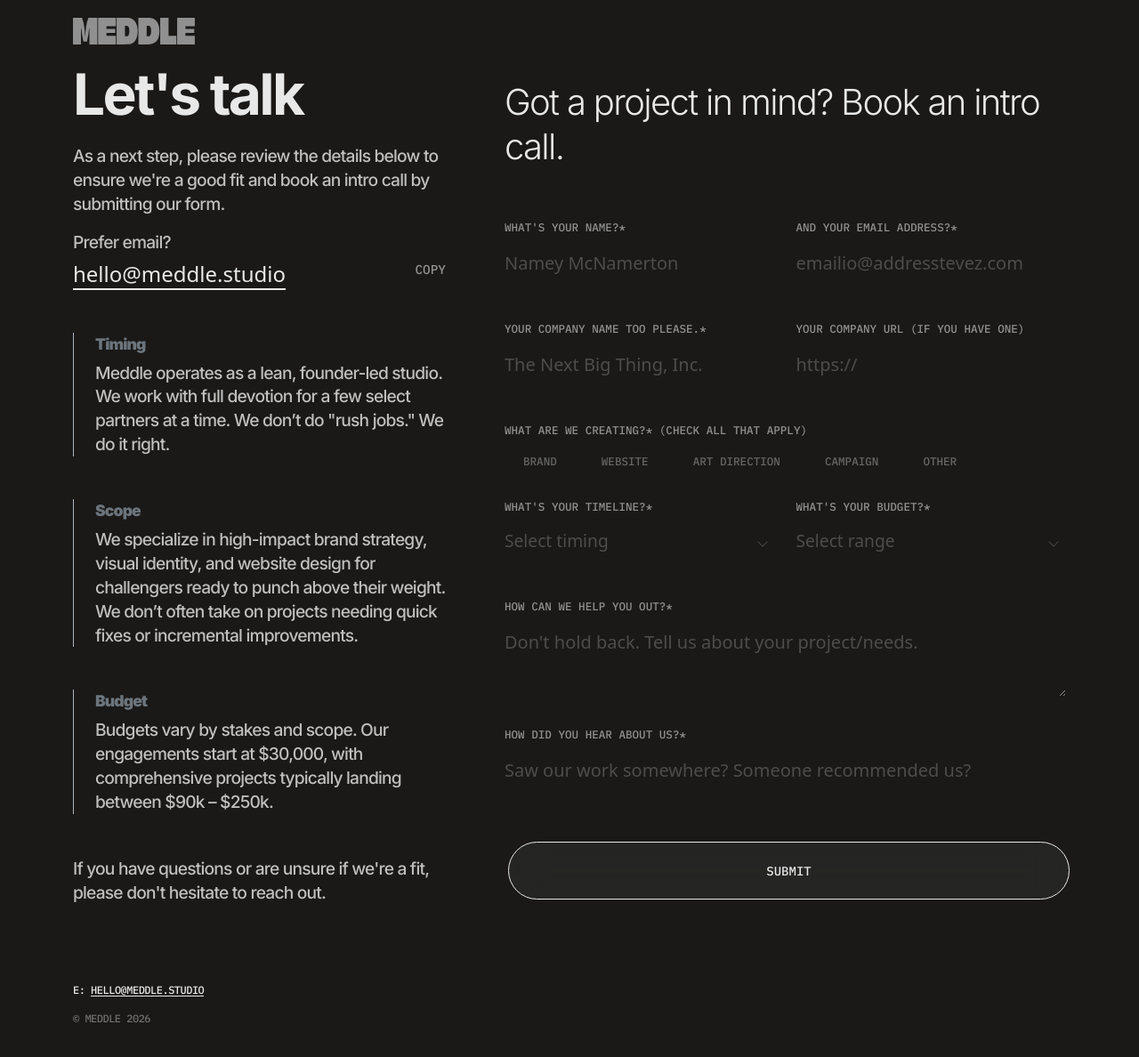
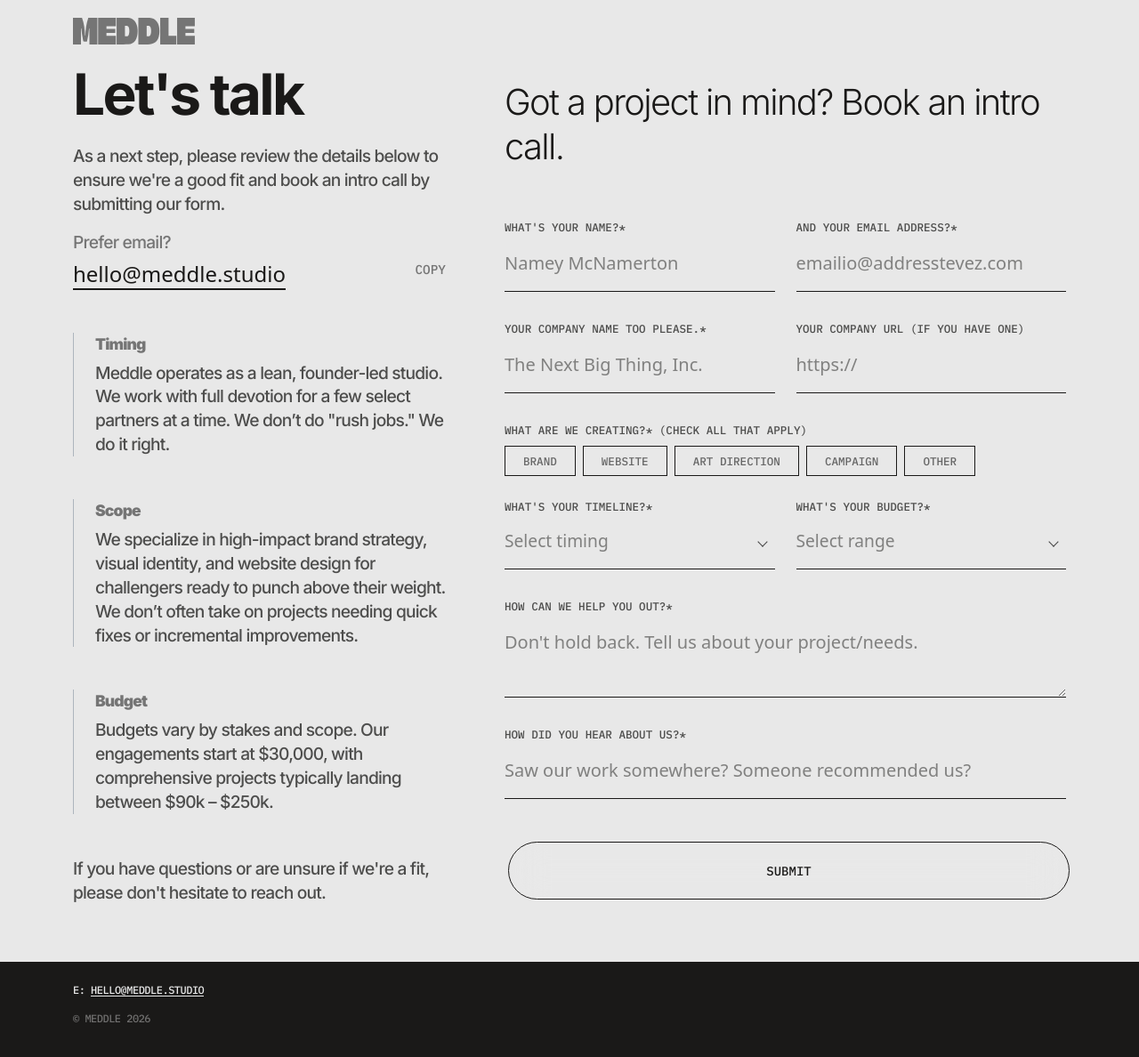
Before and after one commit to meddle-studio/meddle-site, a Jekyll site: the page built from contact.html, in a window 1280 px wide and 1218 px high. Shown: the top 1188 px of the window at 89% size. Built offline with Jekyll 4.4.1, drawn with Linux system fonts in a browser that asks for light colours; nearby versions of some CDN libraries.

Commit message:
White bg to light grey and light-theme form styling

```diff
--- a/_includes/footer.html
+++ b/_includes/footer.html
@@ -6,7 +6,7 @@
 <footer id="footer" class="-bg-black pt-4 pb-5 text-uppercase">
 	<div class="container">
 		<ul class="social-links hoverable-content list-horizontal p-0">
-      <li class="-font-secondary list-inline">
+      <li class="-font-secondary -white list-inline">
         {% comment %}<a href="{{ site.instagram }}" target="_blank">
           <i class="d-inline-block icon-external-link">
             <svg xmlns="http://www.w3.org/2000/svg" fill="none" viewBox="0 0 24 24"><path fill="currentColor" d="M24 20.414v1.103h-2.207V3.587L1.38 24 0 22.345 20.138 2.207H2.207V0H24v20.414Z"></path></svg>
@@ -17,7 +17,7 @@
       </li>
     </ul>
     <div class="footer-bottom">
-      <p class="footer-legal -font-secondary">&copy; Meddle 2026</p>
+      <p class="footer-legal -font-secondary">&copy; Meddle {{"now" | date: "%Y"}}</p>
       <div class="footer-info">
         <ul class="legalLinks">
         	{%- for item in footer-menu -%}
--- a/assets/css/site.scss
+++ b/assets/css/site.scss
@@ -7,7 +7,8 @@ $blue:    #4160ff;
 $link:    #4160ff;
 $purple:  #af69f4;
 $red:     red;
-$grey:    #909090;
+$lt-grey: #f0f0f0;
+$grey:    #757575;
 $highlight:rgba($purple,.4);
 $font: 'Inter', 'Helvetica Neue', Helvetica, Arial, sans-serif;
 $font-secondary: 'IBM Plex Mono';
@@ -19,7 +20,8 @@ $font-tertiary: 'Libre Baskerville';
 	--font-tertiary: "Libre Baskerville";
 	--white: #e8e8e8;
 	--white-transparent: rgba(255, 254, 244, 0);
-	--grey: #909090;
+	--lt-grey: #d0d0d0;
+	--grey: #757575;
 	--grey-transparent: hsla(0, 0%, 56%, 0);
 	--black: #1a1918;
 	--black-transparent: transparent;
@@ -68,15 +70,17 @@ $font-tertiary: 'Libre Baskerville';
 .-purple     {color: var(--purple) !important;}
 .-white      {color:var(--white) !important;}
 .-text       {color: rgba($black,.75) !important;}
-.-drkText    {color: rgba(255,255,255,.8) !important;}
+.-drkText    {color: rgba($white,.8) !important;}
 .-ltText     {color: rgba($grey, 1) !important;}
 .-muted      {color: rgba($grey, 0.5);}
+.-lt-grey       {color: var(--lt-grey) !important;}
 .-grey       {color: var(--grey) !important;}
 
 .-bg-black   {background-color: var(--black) !important;}
 .-bg-white   {background-color: var(--white) !important;color:var(--black);}
 .-bg-green   {background-color: var(--green) !important;}
 .-bg-purple  {background-color: var(--purple)!important;}
+.-bg-lt-grey    {background-color: var(--lt-grey) !important;color:var(--black);}
 .-bg-grey    {background-color: var(--grey)  !important;}
 .-font       {font-family: $font !important;}
 .-font-secondary, .-mono {font-family: $font-secondary !important;}
@@ -626,7 +630,8 @@ section.svh-100 {
   .nav-link {font-size: 16px;}
 }
 .page-contact {
-  background-color: $black;
+  background-color: $lt-grey;
+  color: $black;
   .sticky-lg-top {margin-top: 2rem;}
   #logo-xl {
     z-index: 9999;
@@ -641,6 +646,7 @@ section.svh-100 {
     transition-duration: .15s;
     &:hover {fill: $white;}
   }
+  .theme-light #logo-xl:hover {fill: $black;}
   .-drkText {color: rgba($white, .8) !important;}
   #form {position: relative; z-index:1;}
   @media screen and (min-width: 992px) {
@@ -651,7 +657,7 @@ section.svh-100 {
 .meddle-input {
   background-color: transparent !important;
   border: none !important;
-  border-bottom: 1px solid $black !important;
+  border-bottom: 1px solid $white !important;
   border-radius: 0 !important;
   color: $white !important;
   padding: 1rem 0 !important;
@@ -762,6 +768,54 @@ input[type="checkbox"]:checked + .project-chip { border-color: $white; color: $w
   transition-duration: .15s;
   &:hover {color: $white !important;}
 }
+.theme-light, .-bg-lt-grey, .-bg-white {
+  .meddle-input {
+    border-bottom: 1px solid $black !important;
+    color: $black !important;
+  }
+  .meddle-input:focus { border-bottom-color: $black !important;}
+  .meddle-input::placeholder { color: rgba($black,0.5); }
+  label { color: rgba($black,.75);}
+  .meddle-select-wrapper { position: relative; border-bottom: 1px solid $black; }
+  .meddle-select-trigger {
+    color: rgba($black, .5);
+    &.value {
+      color: $black;
+    }
+  }
+  .meddle-select-trigger::after {
+    border-right: 1px solid #444;
+    border-bottom: 1px solid #444;
+  }
+  .meddle-select-wrapper.open .meddle-select-trigger::after {border-color: $black;}
+  .meddle-options {
+      background: $white;
+      border: 1px solid $white;
+      box-shadow: 0 10px 15px rgba($black, .1);
+  }
+  .meddle-option {color: rgba($black, 0.67);}
+  .meddle-option:hover { background: rgba($lt-grey,.8); color: $black; }
+
+  .project-chip {
+    border: 1px solid $black;
+    color: #666;
+  }
+  input[type="checkbox"]:checked + .project-chip { border-color: $black; color: $white; background: $black; }
+  .btn-meddle {
+      background-color: transparent;
+      color: $black;
+      border: 1.5px solid $black;
+  }
+  .btn-meddle:hover {
+      background-color: rgba($black, .8);
+      border-color: rgba($black, 0);
+  }
+  .btn-meddle:disabled { background-color: #333; color: #666; border-color:#333; }
+  .-textButton {
+    background: transparent;
+    &:hover {color: $black !important;}
+  }
+}
 /* Form Styling END */
 
 /* START Sprint Page */
@@ -821,6 +875,10 @@ ul.no-good li::before {
   font-size: 1.75em;
 }
 .page-sprint {
+  #logo-xl {
+    * {fill: $lt-grey}
+    &:hover * {fill:white;}
+  }
   header {
     h1, .h1 {
       letter-spacing: -0.03em;
--- a/contact.html
+++ b/contact.html
@@ -1,6 +1,7 @@
 ---
 theme: dark
 layout: default
+theme: light
 classes: page-contact
 date: 2026-01-28
 title: "Contact Meddle: A brand and design studio for industry challengers"
@@ -16,7 +17,7 @@ permalink: /contact/
         <source src="/assets/images/mid-mobile-sm.mp4" type="video/mp4" media="(orientation: portrait)">
     </video>
 
-    <h1 class="position-sticky sticky-top w-100 p-3 -white mix-blend-difference">
+    <h1 class="position-sticky sticky-top w-100 p-3 -black mix-blend-difference">
         <svg id="logo-xl" xmlns="http://www.w3.org/2000/svg" viewBox="0 0 1990 436" preserveAspectRatio="xMidYMin meet" fill="currentColor" class="w-100 h-100 justify-between m-0 p-0 leading-none" role="img">
           <title>MEDDLE</title>
           <path d="M147.5,0c34.73,70.09,45.36,150.4,50.08,228.02h4.43c3.98-77.97,16.19-156.88,48.99-228.02h148v340h-130l-.99-205.01h-5.01c-5.87,56.67-17.33,112.94-33.88,167.41l-1.57.67c-7.01-.99-54.95,1.48-57.06-1.05-1.44-1.73-6.15-19.98-7.2-23.8-12.9-46.64-20.93-95.18-26.28-143.22h-6.01v205.01H1.5c-.11,0-1.5-1.39-1.5-1.5V0h147.5Z"/>
@@ -59,10 +60,10 @@ permalink: /contact/
                         <h1 class="display-3 fw-bolder ls-tight lh-1 mb-4">
                             Let's&nbsp;talk
                         </h1>
-                        <p class="-drkText">As a next step, please review the details below to ensure we're a good fit and book an intro call by submitting our form.</p>
-                        <p class="-drkText mb-1">Prefer email?</p>
+                        <p class="-text">As a next step, please review the details below to ensure we're a good fit and book an intro call by submitting our form.</p>
+                        <p class="-text mb-1 -grey">Prefer email?</p>
                         <div class="row flex-row align-items-between mx-0">
-                            <a href="mailto:hello@meddle.studio" class="decorate d-block w-auto lead -white text-secondary fs-4 fw-light px-0">
+                            <a href="mailto:hello@meddle.studio" class="decorate d-block w-auto lead -black text-secondary fs-4 fw-light px-0">
                                 hello@meddle.studio
                             </a>
                             <div class="col text-right">
@@ -76,32 +77,32 @@ permalink: /contact/
 
                     <div class="flex-column gap-5 d-flex" role="complementary" aria-label="Studio Standards">
                         <div class="border-start border-dark-subtle ps-4">
-                            <h2 class="h5 text-secondary ls-1 mb-2 -bold"><small>Timing</small></h2>
-                            <p class="-drkText mb-0">
+                            <h2 class="h5 -grey text-secondary ls-1 mb-2 -bold"><small>Timing</small></h2>
+                            <p class="-text mb-0">
                                 Meddle operates as a lean, founder-led studio. We work with full devotion for a few select partners at a time. We don’t do "rush jobs." We do it right.
                             </p>
                         </div>
 
                         <div class="border-start border-dark-subtle ps-4">
-                           <h2 class="h5 text-secondary ls-1 mb-2 -bold"><small>Scope</small></h2>
-                            <p class="-drkText mb-0">
+                           <h2 class="h5 -grey text-secondary ls-1 mb-2 -bold"><small>Scope</small></h2>
+                            <p class="-text mb-0">
                                 We specialize in high-impact brand strategy, visual identity, and website design for challengers ready to punch above their weight. We don’t often take on projects needing quick fixes or incremental improvements.
                             </p>
                         </div>
 
                         <div class="border-start border-dark-subtle ps-4">
-                            <h2 class="h5 text-secondary ls-1 mb-2 -bold"><small>Budget</small></h2>
-                            <p class="-drkText mb-0">
+                            <h2 class="h5 -grey text-secondary ls-1 mb-2 -bold"><small>Budget</small></h2>
+                            <p class="-text mb-0">
                                 Budgets vary by stakes and scope. Our engagements start at $30,000, with comprehensive projects typically landing between $90k – $250k.
                             </p>
                         </div>
-                        <p class="-drkText">If you have questions or are unsure if we're a fit, please don't hesitate to reach out.</p>
+                        <p class="-text">If you have questions or are unsure if we're a fit, please don't hesitate to reach out.</p>
                     </div>
                 </div>
             </aside>
 
         <section class="col-lg-7 pt-lg-4">
-            <p class="display-6 fw-light lh-sm mb-1 mb-lg-5 mt-lg-3 -white">Got a project in&nbsp;mind? Book an intro call.</p>
+            <p class="display-6 fw-light lh-sm mb-1 mb-lg-5 mt-lg-3 -black">Got a project in&nbsp;mind? Book an intro call.</p>
             <form id="meddle-hubspot-form">
                 <div class="row">
                     <div class="col-md-6">
@@ -175,21 +176,21 @@ permalink: /contact/
 
                 <div class="border-start border-dark-subtle ps-4">
                     <h2 class="h5 text-secondary ls-1 mb-2 -bold"><small>Timing</small></h2>
-                    <p class="-drkText mb-0">
+                    <p class="-text mb-0">
                         Meddle operates as a lean, founder-led studio. We work with full devotion for a few select partners at a time. We don’t do "rush jobs." We do it right.
                     </p>
                 </div>
 
                 <div class="border-start border-dark-subtle ps-4">
                     <h2 class="h5 text-secondary ls-1 mb-2 -bold"><small>Scope</small></h2>
-                    <p class="-drkText mb-0">
+                    <p class="-text mb-0">
                         We specialize in high-impact brand strategy, visual identity, and website design for challengers ready to punch above their weight. We solve critical business problems, not just cosmetic ones.
                     </p>
                 </div>
 
                 <div class="border-start border-dark-subtle ps-4">
                     <h2 class="h5 text-secondary ls-1 mb-2 -bold"><small>Budget</small></h2>
-                    <p class="-drkText mb-0">
+                    <p class="-text mb-0">
                         Budgets vary by stakes and scope. Our engagements start at $30,000, with comprehensive projects typically landing between $90k – $250k.
                     </p>
                 </div>
--- a/index.html
+++ b/index.html
@@ -52,12 +52,12 @@ description: By delivering clarity of purpose alongside exceptional design, we h
 <section id="about" class="position-relative -bg-black">
     <div class="container">
         <div class="d-flex align-items-center justify-content-center vh-100">
-            <h2 class="text-center -white mx-2 mx-lg-0 px-1" data-aos="fade-up" data-aos-duration="1000"><div class="mb-4 mb-md-5 mb-lg-3">It’s time you seized an <em>unfair&nbsp;advantage</em>.</div> Meddle is a brand studio for industry challengers who aren’t afraid to interfere with the status quo. By merging <em>business&nbsp;strategy</em> with <em>exceptional design</em>, we help companies reach their full&nbsp;potential.</h2>
+            <h2 class="text-center -white mx-2 mx-lg-0 px-1" data-aos="fade-up" data-aos-duration="1000"><div class="mb-4 mb-md-5 mb-lg-3">It’s time you seized an <em>unfair&nbsp;advantage</em>.</div> Meddle is a brand studio for industry challengers who are&nbsp;ready to interfere with the status quo. By merging <em>business&nbsp;strategy</em> with <em>exceptional design</em>, we help companies reach their full&nbsp;potential.</h2>
         </div>
     </div>
 </section>
 
-<section id="capabilities" class="position-relative -bg-white py-5">
+<section id="capabilities" class="position-relative -bg-lt-grey py-5">
     <div class="container">
       <div class="row">
         <h3 class="-black col-md-9 col-lg-7 col-xl-6 col-xxl-5 pt-md-5 pb-3 pb-lg-5 -light">Through a process rooted in <em>careful discovery and bold imagination</em>, we partner with you to <em>co-create</em> differentiated, high-impact brands and digital experiences that drive&nbsp;growth.</h3>
```
Also changed, not shown: other parts of index.html (+1 -1 lines), sprints.html (+5 -5 lines).
